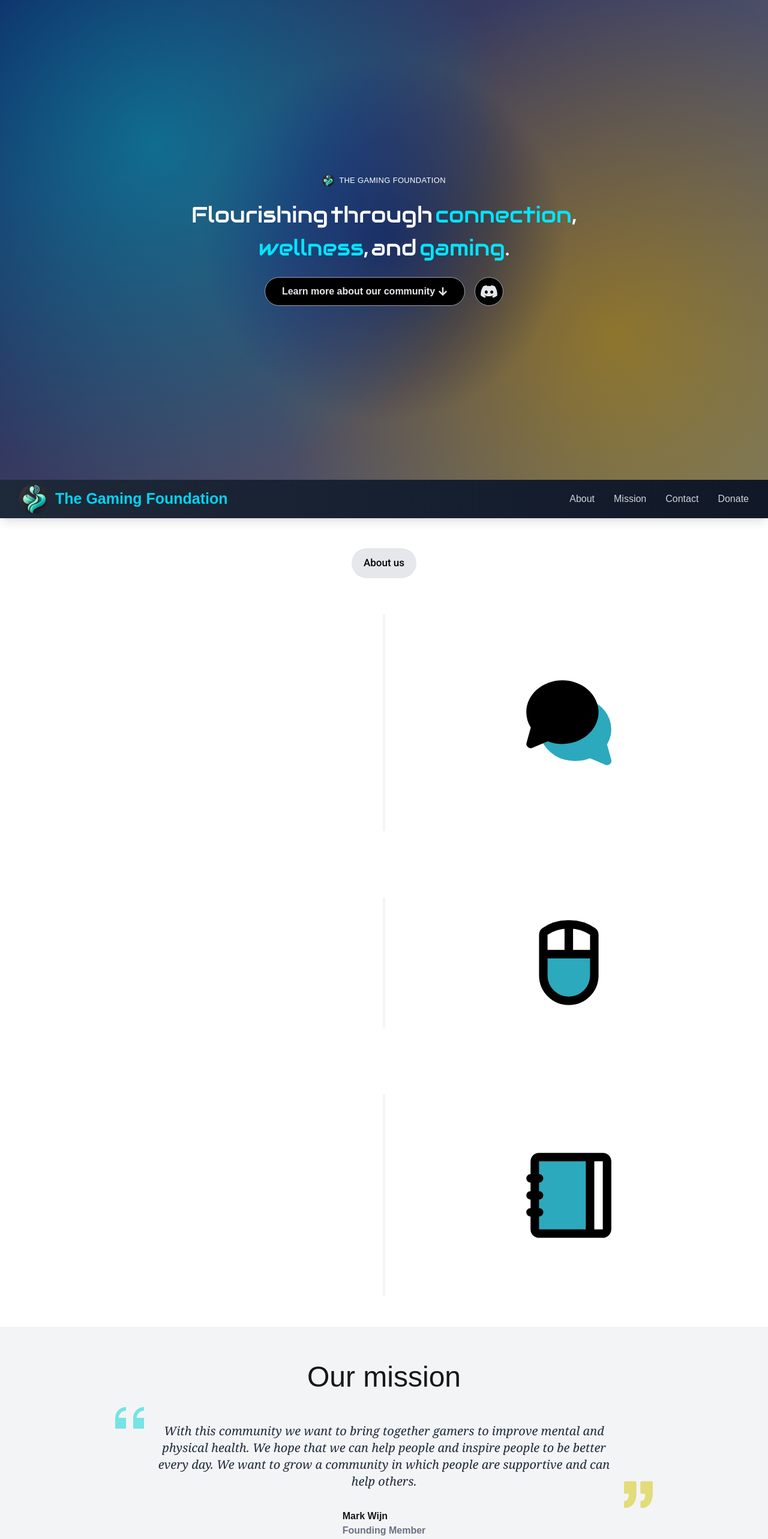
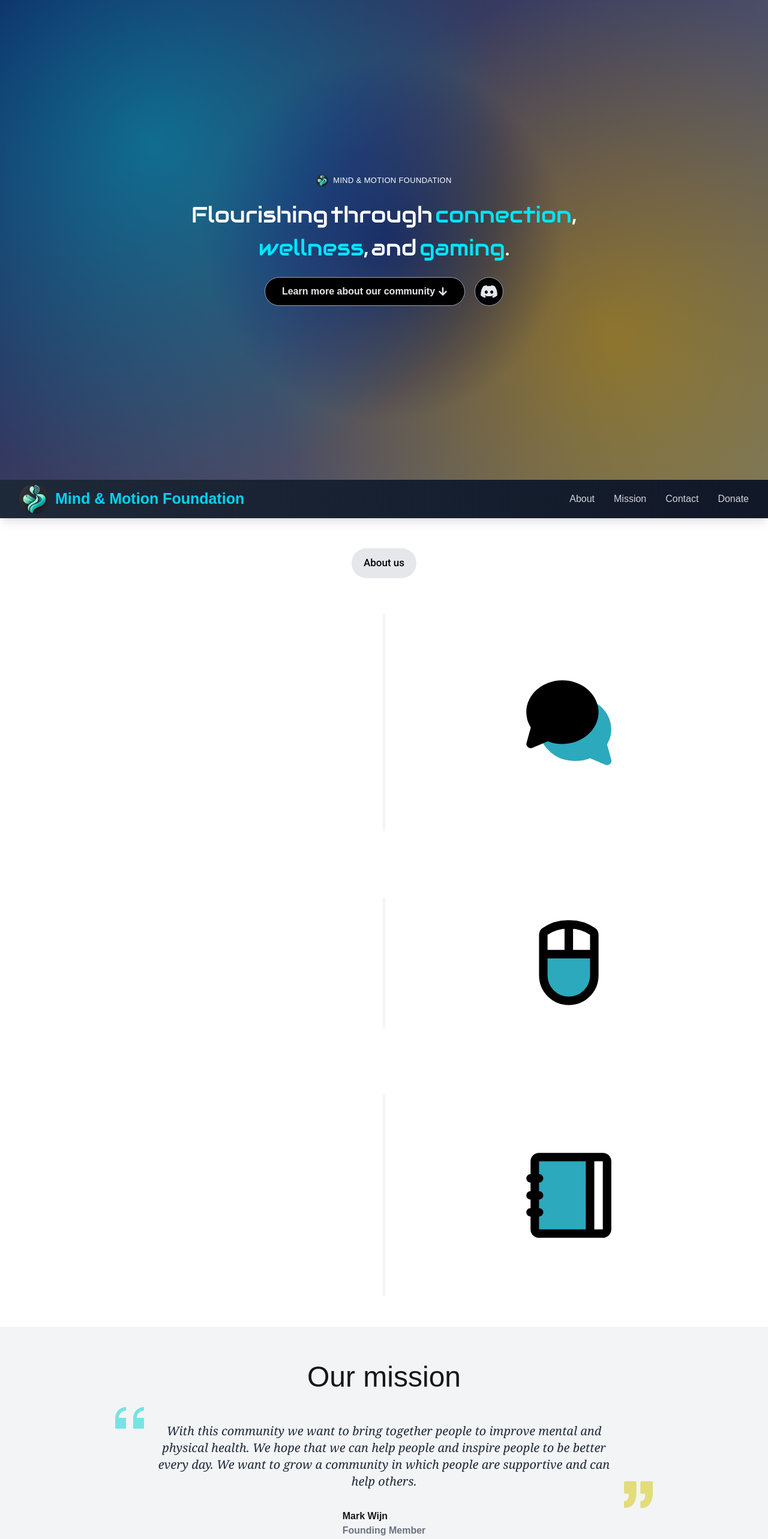
Before and after one commit to Arce-Mdina/mindandmotionfoundation, a Next.js app: page / in a window 1280 px wide. Shown: the top 2566 px of the page at 60% size. Built offline with nearby package versions, Linux system fonts and the light colour scheme; a web font is replaced by a local one.

Commit message:
Changed name

```diff
--- a/app/layout.tsx
+++ b/app/layout.tsx
@@ -13,8 +13,8 @@ const geistMono = Geist_Mono({
 });
 
 export const metadata: Metadata = {
-  title: "The Gaming Foundation",
-  description: "The Gaming Foundation is a discord-based community that advocates for mental health across users, particularly to gamers around the world.",
+  title: "Mind & Motion Foundation",
+  description: "The Mind & Motion Foundation is a discord-based community that advocates for mental & physical health for people worldwide. ",
 };
 
 export default function RootLayout({
--- a/components/Contact.tsx
+++ b/components/Contact.tsx
@@ -6,7 +6,7 @@ const Contact = () => {
     <div id="contact" className="bg-black text-white w-full px-10 py-8 border-t border-gray-700">
       <div className="max-w-6xl mx-auto flex flex-col md:flex-row justify-between items-center">
         <div className="mb-4 md:mb-0 text-center md:text-left">
-          <p className="text-sm font-light">&copy; The Gaming Foundation 2025 - Founded by Mark Wijn. Supported with help from Jonathan</p>
+          <p className="text-sm font-light">&copy; Mind & Motion 2025 - Founded by Mark Wijn. Supported with help from Jonathan</p>
           <p className="text-sm font-light mt-2">Made with ❤️ by William</p>
         </div>
         <div className="flex items-center">
--- a/components/Landing.tsx
+++ b/components/Landing.tsx
@@ -51,7 +51,7 @@ const Landing = () => {
             alt="Logo"
           />
 
-          The Gaming Foundation
+          Mind & Motion Foundation
         </div>
 
         <div className="w-[99vw] sm:w-[80vw] md:w-[70vw] lg:w-[60vw]">
--- a/components/Mission.tsx
+++ b/components/Mission.tsx
@@ -36,7 +36,7 @@ const Mission = () => {
 
           {/* Quotation text */}
           <blockquote className="z-10 max-w-3xl mx-auto text-center text-xl font-serif italic text-gray-800 dark:text-gray-100">
-            With this community we want to bring together gamers to improve mental and physical health. We hope that
+            With this community we want to bring together people to improve mental and physical health. We hope that
             we can help people and inspire people to be better every day. We want to grow a community in which
             people are supportive and can help others.
           </blockquote>
--- a/components/ui/Nav.tsx
+++ b/components/ui/Nav.tsx
@@ -42,7 +42,7 @@ const Nav: React.FC = () => {
               onClick={handleScroll('home')}
               className="text-[20px] font-extrabold text-cyan-400 sm:text-[25px]"
             >
-              The Gaming Foundation
+              Mind & Motion Foundation
             </a>
           </div>
           {/* Desktop Menu */}
```
